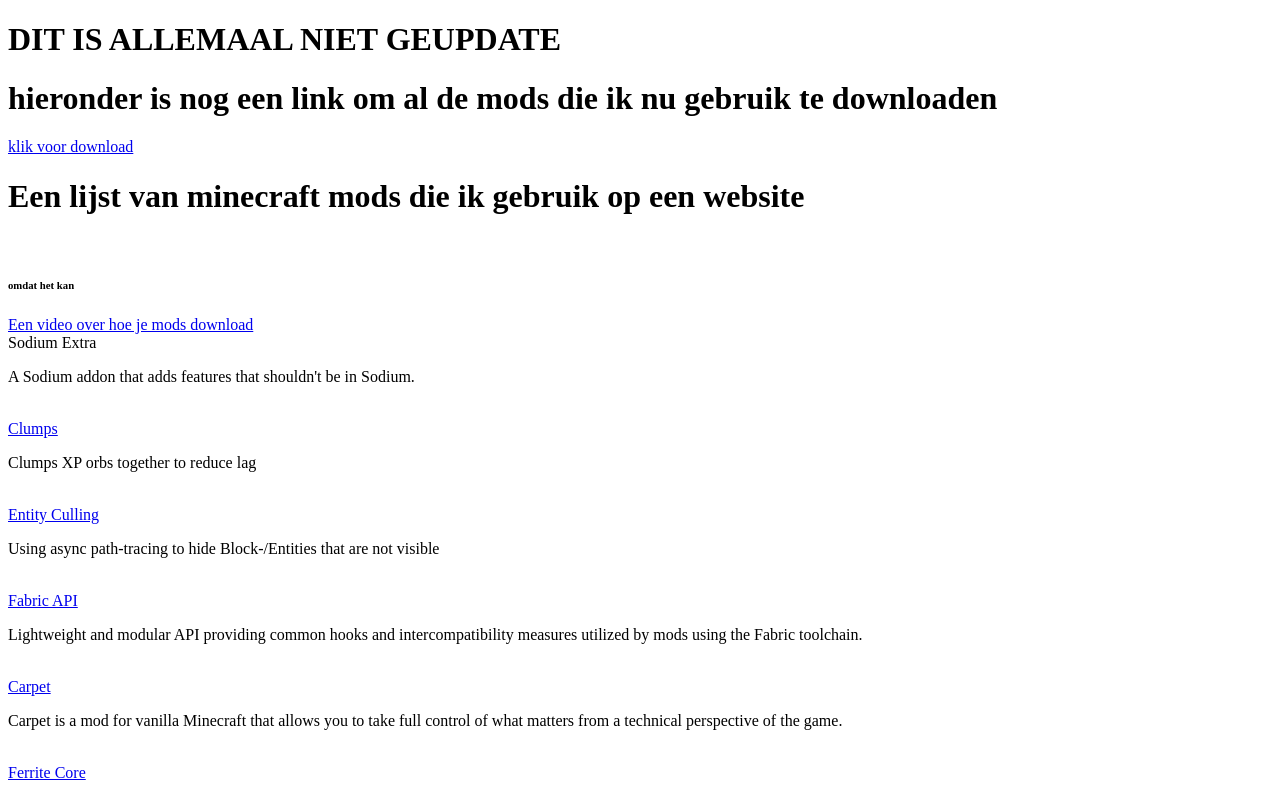
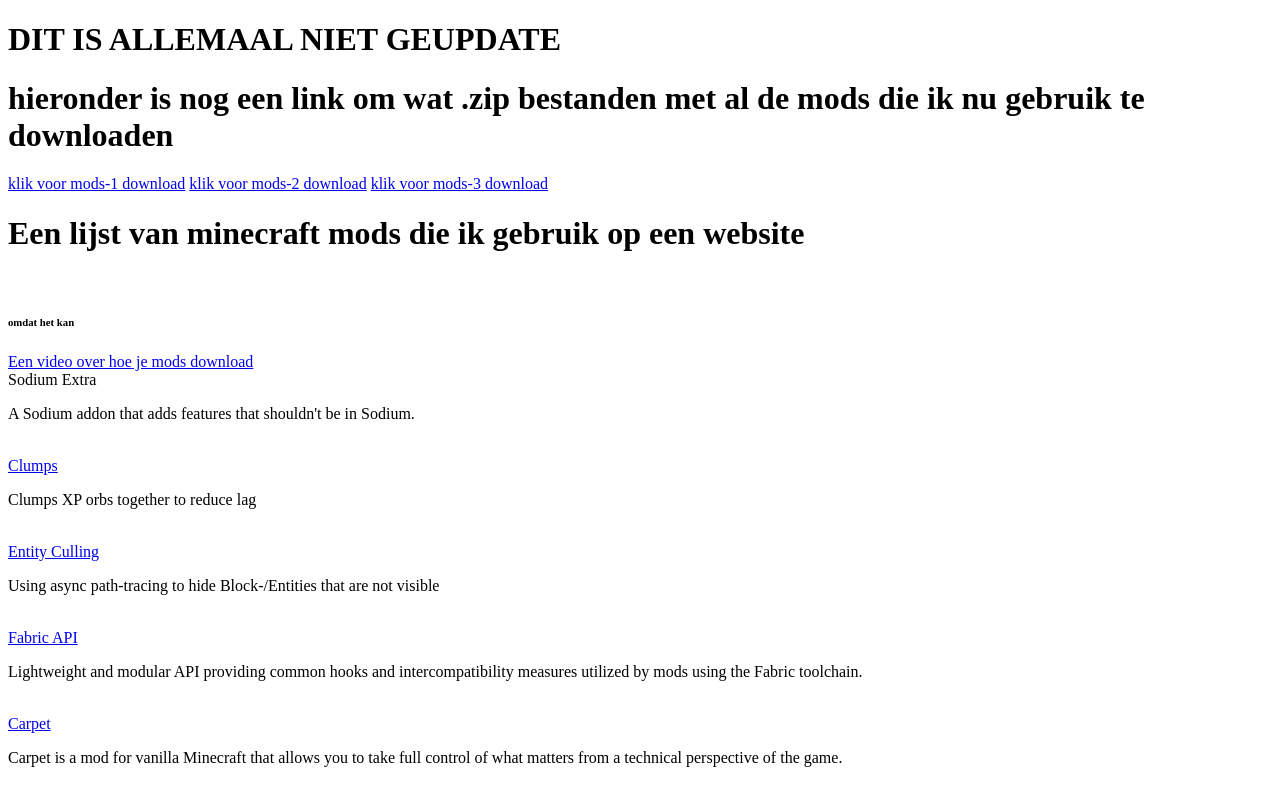
Before and after one commit to quix3908/mod-collection, a plain HTML site: page index.html in a window 1280 px wide. Shown: the top 795 px of the page. Drawn offline with Linux system fonts and the light colour scheme.

Commit message:
index.html

```diff
--- a/index.html
+++ b/index.html
@@ -3,8 +3,10 @@
 <body>
 
 <h1>DIT IS ALLEMAAL NIET GEUPDATE</h1>
-<h1>hieronder is nog een link om al de mods die ik nu gebruik te downloaden</h1>
-<a href="mc1.21.5mods.zip" download>klik voor download</a>
+<h1>hieronder is nog een link om wat .zip bestanden met al de mods die ik nu gebruik te downloaden</h1>
+<a href="mc1.21.5mods-1.zip" download>klik voor mods-1 download</a>
+<a href="mc1.21.5mods-2.zip" download>klik voor mods-2 download</a>
+<a href="mc1.21.5mods-3.zip" download>klik voor mods-3 download</a>
 <br>
 <h1>Een lijst van minecraft mods die ik gebruik op een website</h1>
 <br>
```
